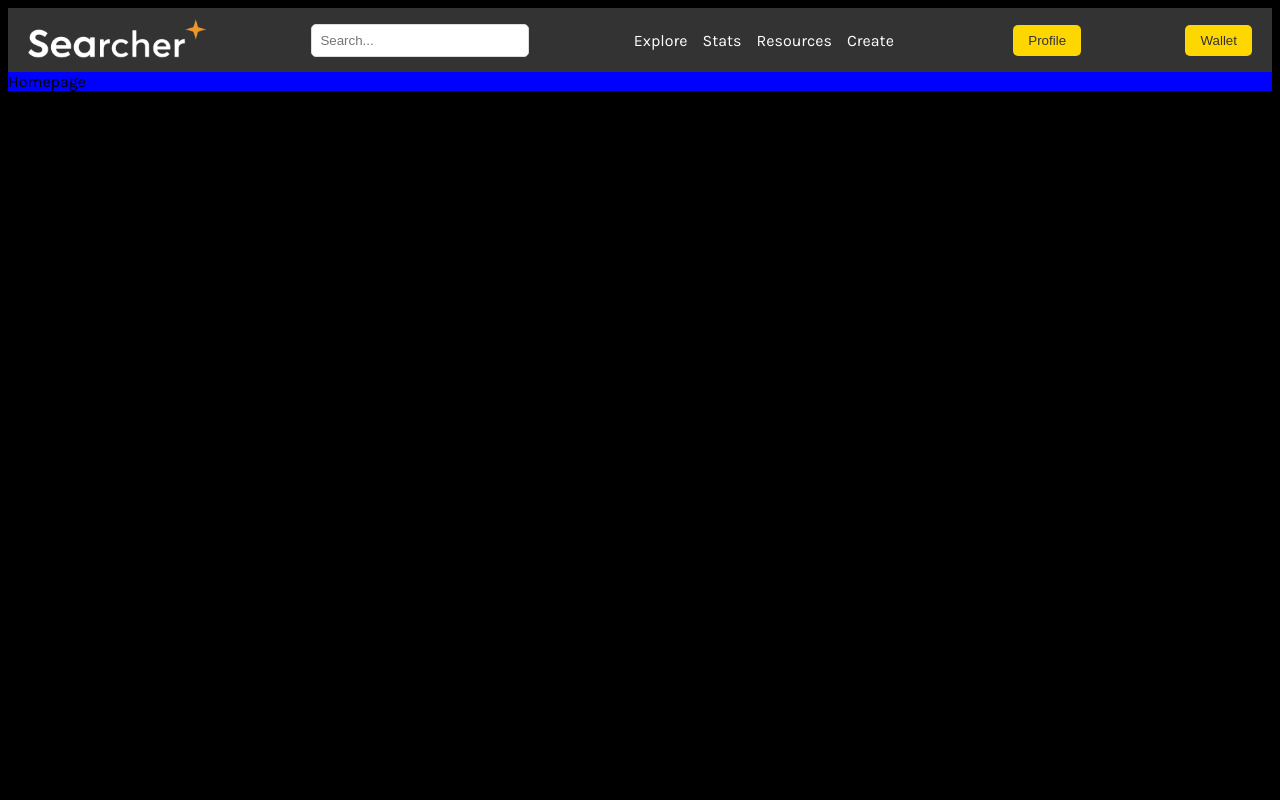
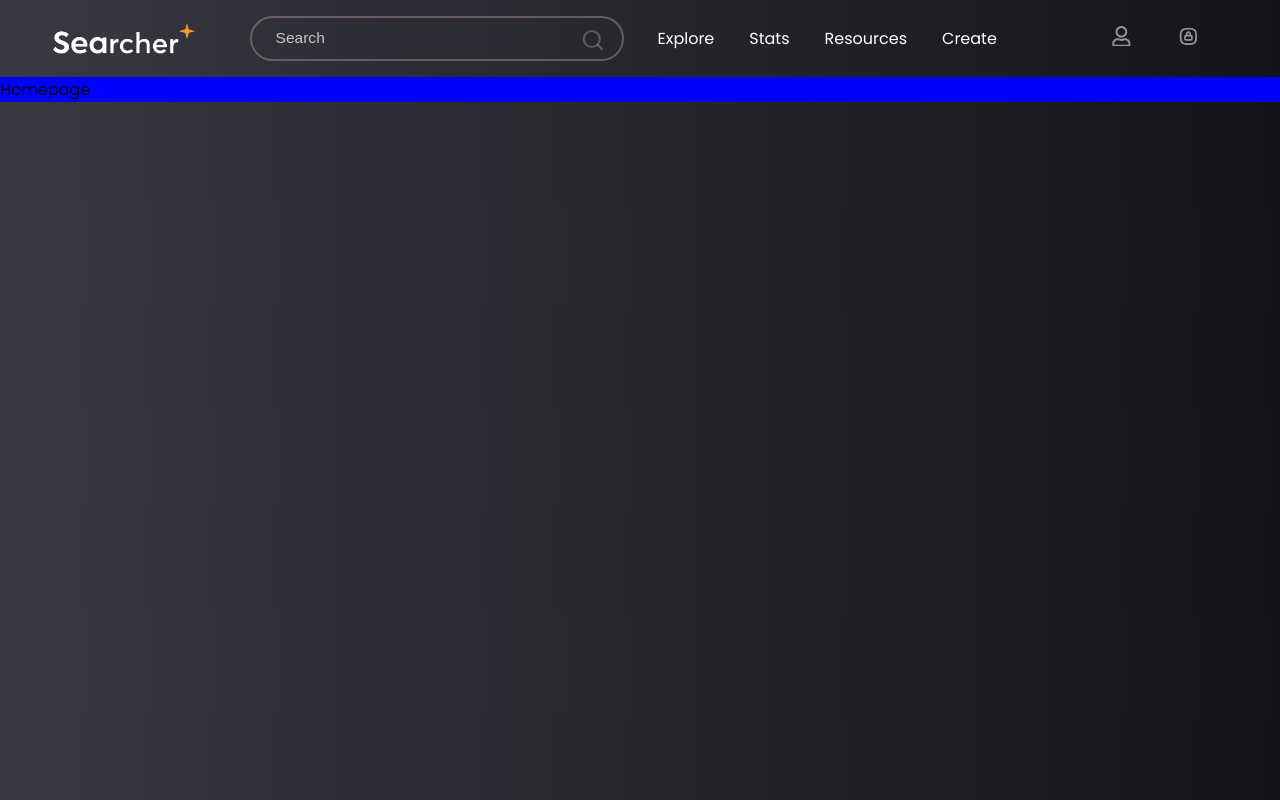
Before and after one commit to TylorDev/Searcher, a React (Vite) app: page / in a window 1280 px wide. Built offline with nearby package versions, Linux system fonts and the light colour scheme.

Commit message:
navbar terminado

```diff
--- a/package.json
+++ b/package.json
@@ -12,6 +12,7 @@
   "dependencies": {
     "react": "^18.2.0",
     "react-dom": "^18.2.0",
+    "react-icons": "^5.0.1",
     "react-router-dom": "^6.22.3"
   },
   "devDependencies": {
--- a/src/Components/Navbar.jsx
+++ b/src/Components/Navbar.jsx
@@ -1,5 +1,7 @@
 import navbar from "./../Styles/Components/Navbar.module.scss";
-
+import { TbLockSquareRounded } from "react-icons/tb";
+import { FaRegUser } from "react-icons/fa";
+import { FiSearch } from "react-icons/fi";
 /*
 Para usar  css modules usa esta expesiones regulares al terminar de trabajar aqui.
 
@@ -11,28 +13,31 @@ Remplazar = className={navbar.$1}
 export default function Navbar() {
   return (
     <nav className={navbar.navbar}>
-      <div className={navbar.navbarLogo}>
-        {/* Aquí puedes colocar tu logo */}
+      <div className={navbar.Logo}>
         <img src="./logo.png" alt="Logo" />
       </div>
-      <div className={navbar.navbarSearch}>
-        {/* Aquí puedes colocar tu input searchbar */}
-        <input type="text" placeholder="Search..." />
+      <div className={navbar.Search}>
+        <input type="text" placeholder="Search" />
+        <FiSearch className={navbar.lupa} />
       </div>
-      <div className={navbar.navbarLinks}>
-        {/* Aquí puedes colocar los enlaces de tu navbar */}
+      <div className={navbar.Links}>
         <a href="#">Explore</a>
         <a href="#">Stats</a>
         <a href="#">Resources</a>
         <a href="#">Create</a>
       </div>
-      <div className={navbar.navbarProfile}>
-        {/* Aquí puedes colocar el botón de perfil */}
-        <button>Profile</button>
-      </div>
-      <div className={navbar.navbarWallet}>
-        {/* Aquí puedes colocar el botón de wallet */}
-        <button>Wallet</button>
+
+      <div className={navbar.buttons}>
+        <div className={navbar.Profile}>
+          <button>
+            <FaRegUser />
+          </button>
+        </div>
+        <div className={navbar.Wallet}>
+          <button>
+            <TbLockSquareRounded />
+          </button>
+        </div>
       </div>
     </nav>
   );
--- a/src/Styles/Components/Navbar.module.scss
+++ b/src/Styles/Components/Navbar.module.scss
@@ -2,24 +2,74 @@
     display: flex;
     justify-content: space-between;
     align-items: center;
-    padding: 10px 20px;
-    background-color: #333;
+    background-color: transparent;
     color: #fff;
+    padding: 1rem 0;
+    max-height: max-content;
 
-    &Logo img {
-        max-height: 40px;
+}
+
+.Logo {
+
+    flex: 1;
+    height: 2rem;
+
+
+    img {
+
+        width: 100%;
+        height: 100%;
+        object-fit: contain;
+    }
+}
+
+.Search {
+    position: relative;
+    flex: 1.5;
+    height: 2.8rem;
+
+    width: 1rem;
+
+
+    input {
+        padding: 0 3rem;
+        border-radius: 50px;
+        border: 2px solid #a99a9a75;
+        background-color: transparent;
+        width: 100%;
+        height: 100%;
+        color: white;
+        outline: none;
+        font-size: 0.97rem;
+        padding-left: 1.5rem;
+
     }
 
-    &Search input {
-        padding: 8px;
-        border-radius: 5px;
-        border: 1px solid #ddd;
-        background-color: #fff;
-        width: 200px;
+    input::placeholder {
+        color: rgb(198, 198, 198);
+
     }
 
-    &Links a {
-        margin-right: 15px;
+    .lupa {
+        position: absolute;
+        transform: translate(-180%, 50%);
+        font-size: 1.5rem;
+        color: #a99a9a75;
+
+    }
+
+}
+
+.Links {
+
+
+    flex: 1.5;
+    display: flex;
+    padding: 0 1rem;
+    justify-content: space-around;
+
+    a {
+
         color: #fff;
         text-decoration: none;
         transition: color 0.3s ease;
@@ -29,20 +79,42 @@
             /* Cambia el color al pasar el mouse */
         }
     }
+}
 
-    &Profile button,
-    &Wallet button {
+
+.buttons {
+
+    max-height: 1rem;
+
+    button {
+        font-size: 1.3rem;
+        font-weight: bolder;
         padding: 8px 15px;
         border: none;
         border-radius: 5px;
-        background-color: #ffd700;
-        color: #333;
+        background-color: transparent;
+        color: #949494;
         cursor: pointer;
-        transition: background-color 0.3s ease;
+        transition: all 0.7s;
+
 
         &:hover {
-            background-color: #ffcc00;
+            font-size: 1.4rem;
             /* Cambia el color al pasar el mouse */
+            color: #ffcc00;
+
         }
+
+
+
+
     }
+
+
+    display: flex;
+    align-items: center;
+    justify-content: center;
+    flex: 1;
+    gap: 1rem;
+
 }
--- a/src/index.scss
+++ b/src/index.scss
@@ -1,6 +1,13 @@
-@import url('https://fonts.googleapis.com/css2?family=Karla:ital,wght@0,200..800;1,200..800&display=swap');
+@import url('https://fonts.googleapis.com/css2?family=Karla:ital,wght@0,200..800;1,200..800&family=Poppins:ital,wght@0,100;0,200;0,300;0,400;0,500;0,600;0,700;0,800;0,900;1,100;1,200;1,300;1,400;1,500;1,600;1,700;1,800;1,900&display=swap');
 
 html {
-    background-color: black;
-    font-family: "Karla", sans-serif;
+    background-image: linear-gradient(to right, #3a3841, #302f37, #27262d, #1e1d23, #15141a);
+    font-family: "Poppins", sans-serif;
+
 }
+
+* {
+    margin: 0;
+    padding: 0;
+    box-sizing: border-box;
+}
```
Also changed, not shown: 1 other file (tests, documents, lock files or other folders).
